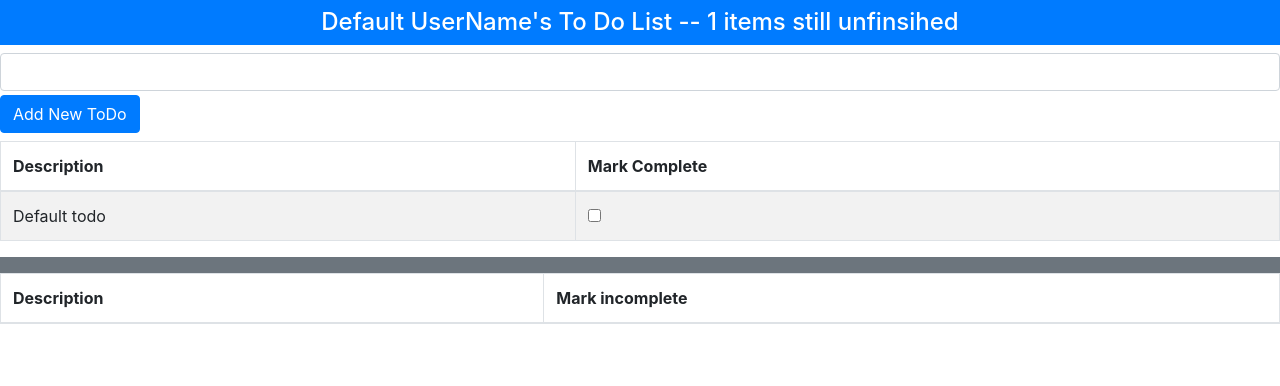
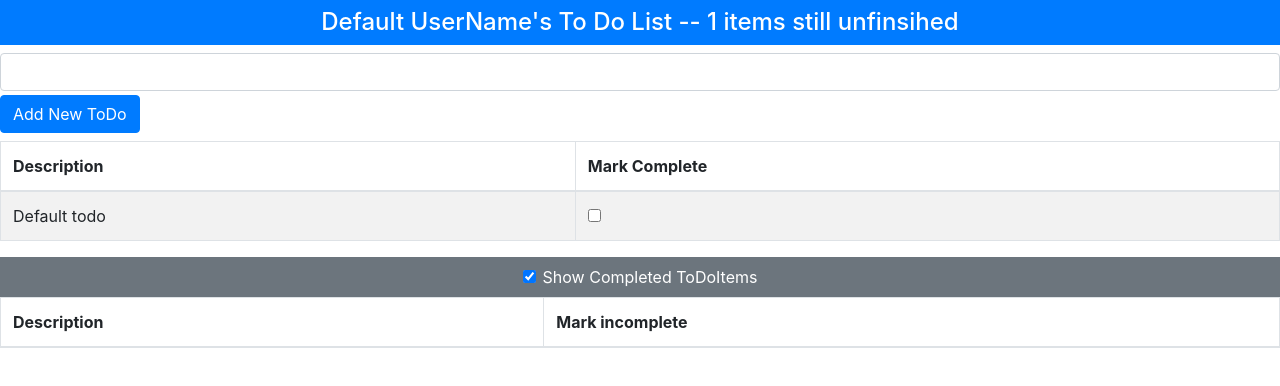
Before and after one commit to LoganRothrock/1029_todo, a React (Create React App) app: page / in a window 1280 px wide. Shown: the top 386 px of the page. Built offline with nearby package versions, Linux system fonts and the light colour scheme.

Commit message:
Completed Feature 8

```diff
--- a/src/App.js
+++ b/src/App.js
@@ -5,6 +5,7 @@ import {ToDoBanner} from './ToDoBanner';
 import {ToDoRow} from './ToDoRow';
 import {ToDoCreater} from './ToDoCreater';
 import 'bootstrap/dist/css/bootstrap.css';
+import {VisibilityControl} from './VisibilityControl';
 
 export default class App extends Component {
   //  Above we have created a class called App the extends the functionality of the Component class
@@ -95,7 +96,8 @@ export default class App extends Component {
         userName : "Default UserName",
         todoItems: [
           {action: "Default todo", done: false}
-        ]
+        ],
+        showCompleted: true // Feature 8
       }
     );
   }
@@ -123,9 +125,16 @@ export default class App extends Component {
           {this.todoTableRows(false)}
         </tbody>
       </table>
-      <div className="bg-secondary text-white text-center p-2"></div>
+      <div className="bg-secondary text-white text-center p-2">
+        {/* Feature 8 */}
+      <VisibilityControl
+        description = "Completed ToDoItems"
+        isChecked = {this.state.showCompleted}
+        callback = {checked => this.setState({showCompleted: checked})}
+      />
+      </div>
 
-    {/* Features 6 & 7 */}
+      {this.state.showCompleted &&
     <table className="table table-striped table-bordered">
     <thead>
       <th>Description</th>
@@ -135,6 +144,7 @@ export default class App extends Component {
       {this.todoTableRows(true)}
     </tbody>
   </table>
+      }
     </div>
 
 
--- /dev/null
+++ b/src/VisibilityControl.js
@@ -0,0 +1,13 @@
+import React, {Component} from 'react';
+
+export class VisibilityControl extends Component {
+    //  Features 8
+    render = () =>
+    <div className="form-check">
+        <input className="form-check-input" type="checkbox" checked={this.props.isChecked}
+        onChange={(e) => this.props.callback(e.target.checked)}/>
+        <label className="form-check-label">
+            Show {this.props.description}
+        </label>
+    </div>
+};
```
